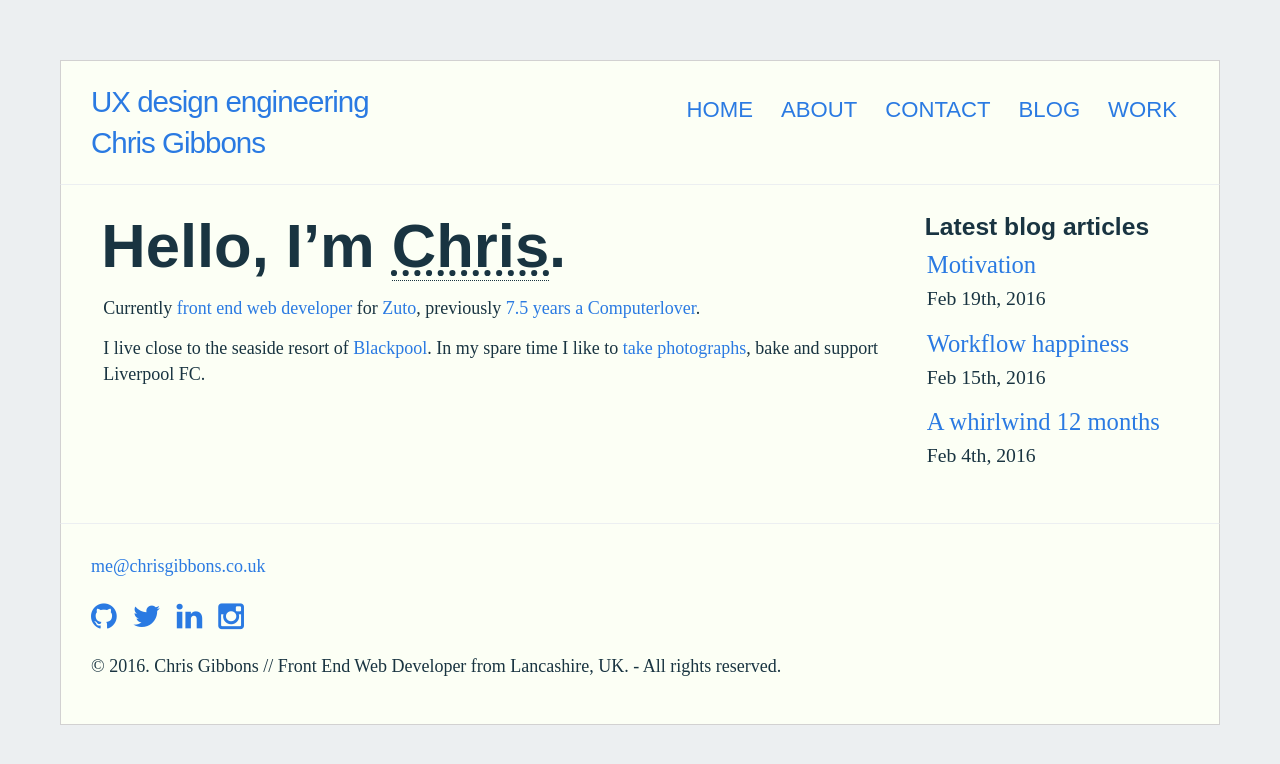
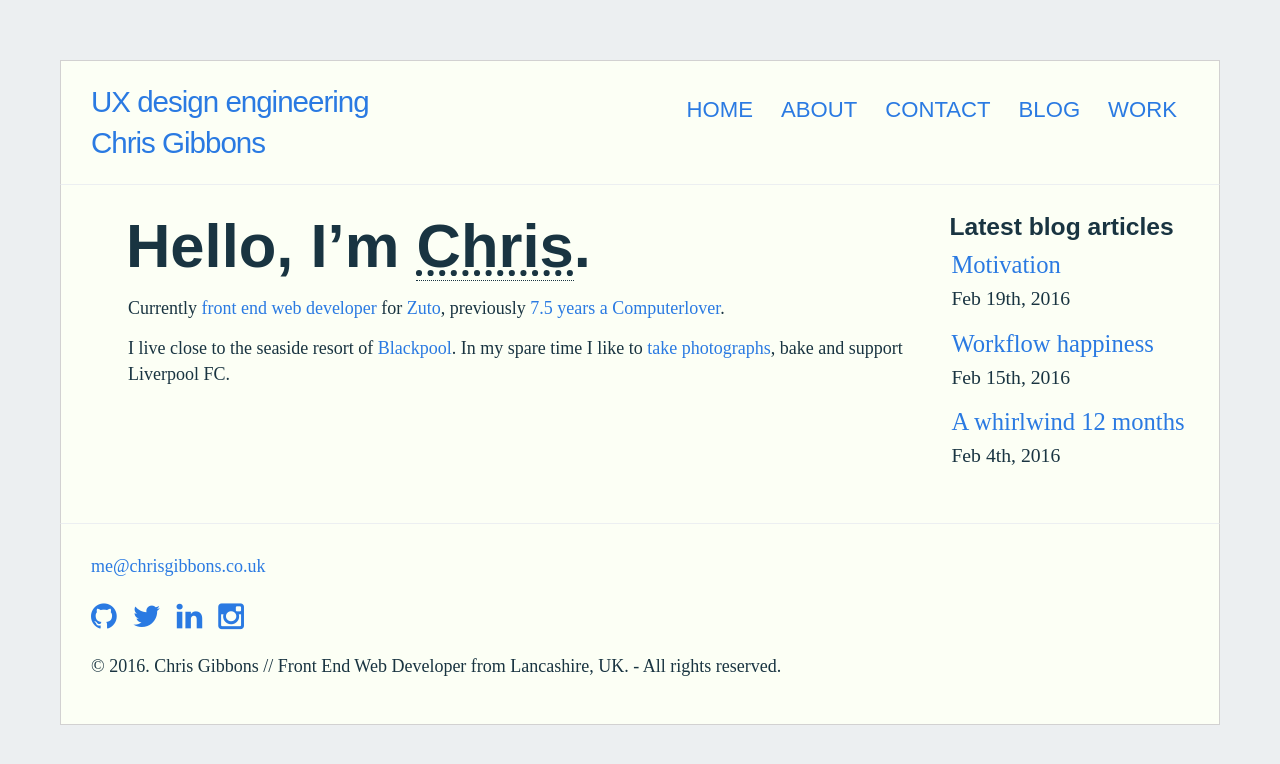
Before and after one commit to gbbns/gbbns.github.io, a Jekyll site: the page built from index.html, in a window 1280 px wide. Shown: the top 764 px of the page. Built offline with Jekyll 4.4.1, drawn with Linux system fonts in a browser that asks for light colours.

Commit message:
fix: use base spacing for padding/margin

```diff
--- a/_sass/_tools/_tools.grid.scss
+++ b/_sass/_tools/_tools.grid.scss
@@ -24,7 +24,7 @@
 	box-sizing: border-box;
 	float: $float;
 	min-height: remy(1px);
-	padding-#{$float}: remy(10px);
+	padding-#{$float}: remy($base-spacing-unit);
 }
 
 @mixin col--stacked {
@@ -46,7 +46,7 @@
 
 @mixin grid {
 	@include clearfix;
-	margin-#{$float}: -#{remy(10px)};
+	margin-#{$float}: -#{remy($base-spacing-unit)};
 }
 
 
```
